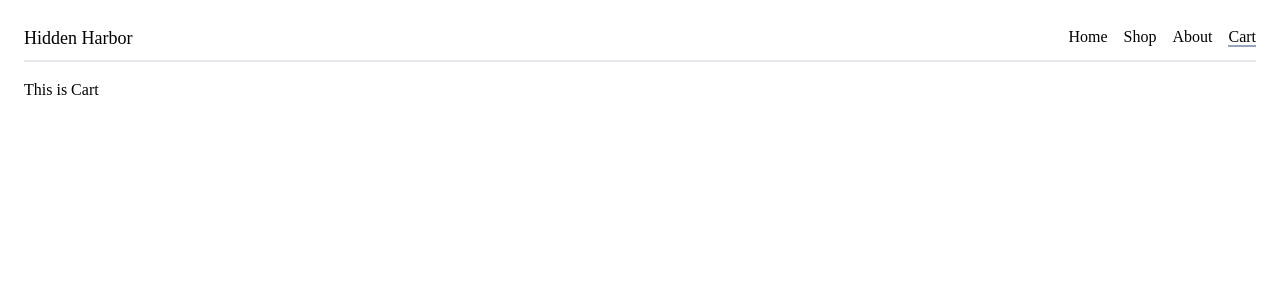
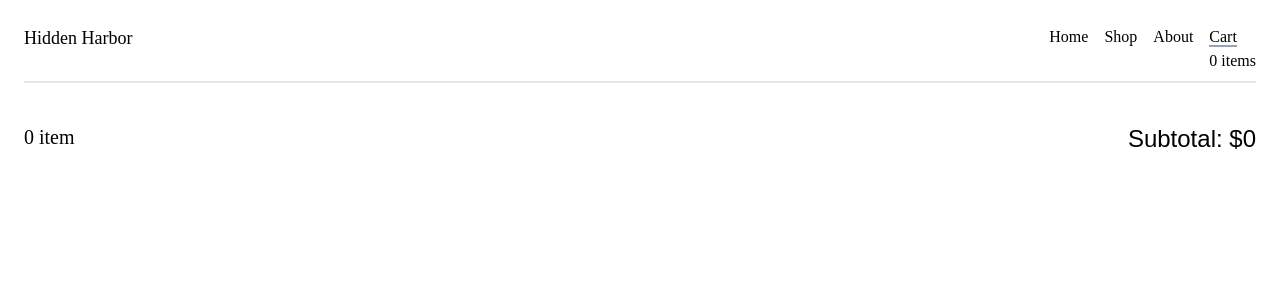
Before and after one commit to ethanwhall389/hidden-harbor-ecommerce, a React (Vite) app: page /cart in a window 1280 px wide. Shown: the top 300 px of the page. Built offline with nearby package versions, Linux system fonts and the light colour scheme; a web font is replaced by a local one.

Commit message:
Implement add to cart bttn and cart page

```diff
--- a/src/App.jsx
+++ b/src/App.jsx
@@ -2,11 +2,11 @@ import NavBar from './components/elements/NavBar';
 import './index.css';
 import { Outlet } from 'react-router-dom';
 
-function App() {
+function App({ cart }) {
   return (
     <>
       <div className="flex flex-col flex-grow max-w-7xl p-6">
-        <NavBar />
+        <NavBar cart={cart} />
 
         <Outlet />
       </div>
--- a/src/Router.jsx
+++ b/src/Router.jsx
@@ -1,4 +1,5 @@
 import { createBrowserRouter, RouterProvider } from 'react-router-dom';
+import { useState } from 'react';
 
 import App from './App';
 import Home from './components/pages/Home';
@@ -8,21 +9,19 @@ import Product from './components/pages/Product';
 import Shop from './components/pages/Shop';
 
 export default function Router() {
+  const [cart, setCart] = useState([]);
+
   const router = createBrowserRouter([
     {
       path: '/',
-      element: <App />,
+      element: <App cart={cart} />,
       children: [
         { index: true, element: <Home /> },
         { path: 'about', element: <About /> },
-        { path: 'shop', element: <Shop />,
-          // children: [
-          //   {path: ':productId', element: <Product />}
-          // ]
-        },
+        { path: 'shop', element: <Shop /> },
         { path: 'product', element: <Product /> },
-        { path: 'cart', element: <Cart /> },
-        { path: 'shop/:productId', element: <Product/>}
+        { path: 'cart', element: <Cart cart={cart} setCart={setCart} /> },
+        { path: 'shop/:productId', element: <Product setCart={setCart} /> },
       ],
     },
   ]);
--- a/src/components/elements/AddToCartBttn.jsx
+++ b/src/components/elements/AddToCartBttn.jsx
@@ -1,4 +1,22 @@
-export default function AddToCartBttn({text, style='styleMain'}) {
+import PropTypes from 'prop-types';
+
+export default function AddToCartBttn({
+  text,
+  setCart,
+  data,
+  style = 'styleMain',
+}) {
+  function handleClick() {
+    const newEntry = {
+      title: data.title,
+      image: data.image,
+      price: data.price,
+      quantity: 1,
+      id: data.id,
+    };
+    setCart((prevCart) => [...prevCart, newEntry]);
+  }
+
   return (
     <button
       className={`font-mont text-lg w-40 border-2 border-slate-400 py-2 px-4 mt-2 rounded-full transition-all duration-75 ${
@@ -8,8 +26,16 @@ export default function AddToCartBttn({text, style='styleMain'}) {
           ? 'text-slate-50 hover:bg-slate-600'
           : ''
       }`}
+      onClick={handleClick}
     >
       {text}
     </button>
-    )
+  );
 }
+
+AddToCartBttn.propTypes = {
+  text: PropTypes.string,
+  setCart: PropTypes.func,
+  data: PropTypes.object,
+  style: PropTypes.string,
+};
--- /dev/null
+++ b/src/components/elements/CartItem.jsx
@@ -0,0 +1,23 @@
+import PropTypes from 'prop-types';
+
+export default function CartItem({ data }) {
+  return (
+    <div className="max-w-150">
+      <div className="flex gap-6 border-slate-200 border-t-2 border-b-2 pt-4 pb-4 mt-4 mb-4">
+        <div
+          style={{ backgroundImage: `url(${data.image})` }}
+          className="bg-contain bg-no-repeat bg-center min-w-52 h-52"
+        ></div>
+        <div className="flex flex-col gap-1">
+          <h1 className="font-mont text-xl">{data.title}</h1>
+          <h2 className="font-mont text-2xl">${data.price}</h2>
+          <h2 className="font-mont text-lg">Quantity: {data.quantity}</h2>
+        </div>
+      </div>
+    </div>
+  );
+}
+
+CartItem.propTypes = {
+  data: PropTypes.object,
+};
--- a/src/components/elements/NavBar.jsx
+++ b/src/components/elements/NavBar.jsx
@@ -1,7 +1,8 @@
+import PropTypes from 'prop-types';
 import NavigationLink from './NavigationLink';
 import { Link } from 'react-router-dom';
 
-export default function NavBar() {
+export default function NavBar({ cart }) {
   return (
     <div className="flex justify-between mb-4 border-b-2 pb-2">
       <div>
@@ -22,9 +23,14 @@ export default function NavBar() {
           </li>
           <li>
             <NavigationLink text={'Cart'} link={'cart'} />
+            <p>{cart.length} items</p>
           </li>
         </ul>
       </nav>
     </div>
   );
 }
+
+NavBar.propTypes = {
+  cart: PropTypes.array,
+};
--- a/src/components/pages/Cart.jsx
+++ b/src/components/pages/Cart.jsx
@@ -1,3 +1,33 @@
-export default function Cart() {
-  return <h1>This is Cart</h1>;
+import PropTypes from 'prop-types';
+import CartItem from '../elements/CartItem';
+
+export default function Cart({ cart, setCart }) {
+  console.log(cart);
+
+  function getSubtotal() {
+    let total = 0;
+    cart.forEach((item) => {
+      total += item.price;
+    });
+    return total.toLocaleString();
+  }
+
+  return (
+    <div className="pt-6 pb-6">
+      {cart.map((product, index) => (
+        <CartItem key={index} data={product} />
+      ))}
+      <div className="flex justify-between">
+        <p className="text-xl">
+          {cart.length} {cart.length > 1 ? 'items' : 'item'}
+        </p>
+        <h2 className="font-mont text-2xl">Subtotal: ${getSubtotal()}</h2>
+      </div>
+    </div>
+  );
 }
+
+Cart.propTypes = {
+  cart: PropTypes.array,
+  setCart: PropTypes.func,
+};
--- a/src/components/pages/Product.jsx
+++ b/src/components/pages/Product.jsx
@@ -1,14 +1,12 @@
-import { useParams } from "react-router-dom";
+import PropTypes from 'prop-types';
+import { useParams } from 'react-router-dom';
 import { useEffect, useState } from 'react';
 import { fetchData } from '../../utils/FetchData';
 import { CircularProgress } from '@mui/material';
 import { Rating } from '@mui/material';
-import AddToCartBttn from "../elements/AddToCartBttn";
+import AddToCartBttn from '../elements/AddToCartBttn';
 
-
-
-export default function Product() {
-
+export default function Product({ setCart }) {
   const { productId } = useParams();
   const [productData, setData] = useState(null);
   const [isLoading, setLoading] = useState(true);
@@ -17,8 +15,7 @@ export default function Product() {
   useEffect(() => {
     const url = `/${productId}`;
     fetchData(url, setData, setLoading, setError);
-  }, []);
-
+  }, [productId]);
 
   return (
     <>
@@ -28,15 +25,14 @@ export default function Product() {
         </div>
       )}
 
-      {isLoading &&
+      {isLoading && (
         <div className={'flex flex-grow gap-4 justify-center mb-6'}>
           <CircularProgress />
-      </div>}
+        </div>
+      )}
 
-
-    {productData &&
+      {productData && (
         <div className="flex gap-6 justify-center mt-16">
-
           <div className="grow w-full m-2">
             <div
               style={{ backgroundImage: `url(${productData.image})` }}
@@ -52,10 +48,18 @@ export default function Product() {
             <h2 className="font-mont text-3xl">${productData.price}</h2>
             <hr></hr>
             <p className="font-mont">{productData.description}</p>
-        <AddToCartBttn text={'Add To Cart'}/>
+            <AddToCartBttn
+              text={'Add To Cart'}
+              setCart={setCart}
+              data={productData}
+            />
           </div>
+        </div>
+      )}
+    </>
+  );
+}
 
-    </div>}
-    </>
-  )
-}
+Product.propTypes = {
+  setCart: PropTypes.func,
+};
--- a/tailwind.config.js
+++ b/tailwind.config.js
@@ -6,7 +6,11 @@ export default {
       cinzel: ['Cinzel', 'sans-serif'],
       mont: ['Montserrat', 'sans-serif'],
     },
-    extend: {},
+    extend: {
+      spacing: {
+        150: '50rem',
+      },
+    },
   },
   plugins: [],
 };
```
Lines whose indentation alone changed are shown as unchanged.
